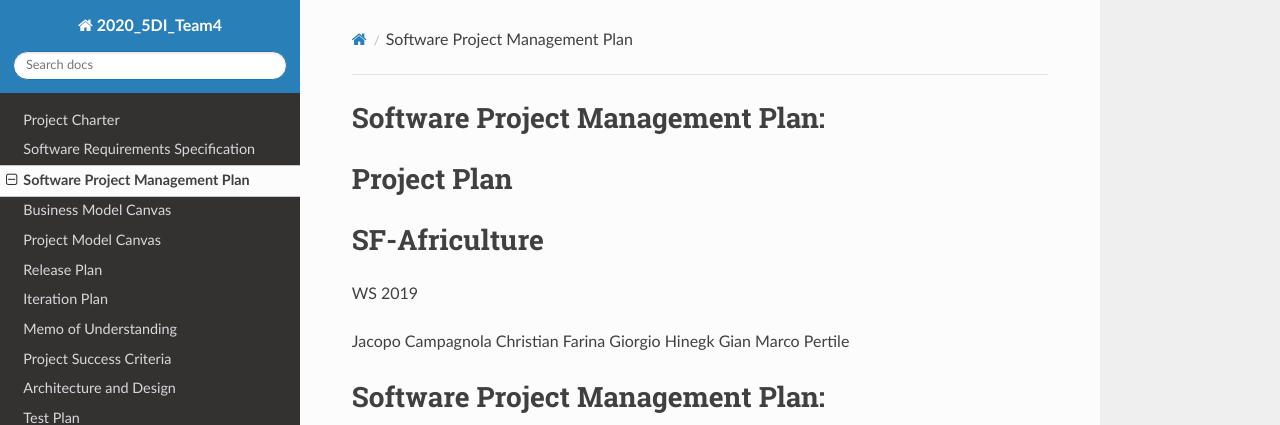
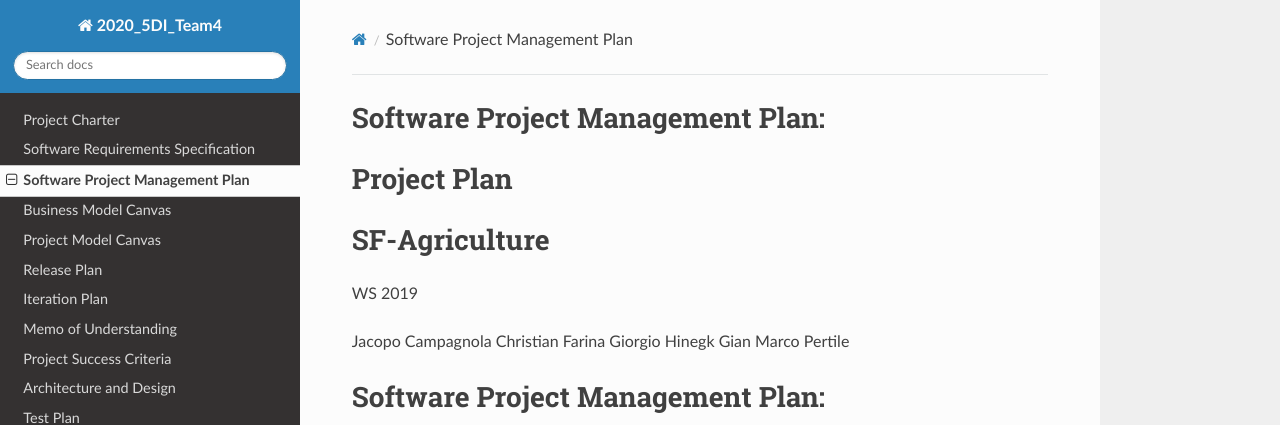
Before and after one commit to FarinaChristian/2020_5DI_team3.2_Farina, an MkDocs documentation site: the page built from docs/software_projeckt_management_plan.md, in a window 1280 px wide and 900 px high. Shown: the top 425 px of the window. Built offline with MkDocs 1.6.1, drawn with Linux system fonts in a browser that asks for light colours; nearby versions of some CDN libraries.

Commit message:
Update software_projeckt_management_plan.md

```diff
--- a/docs/software_projeckt_management_plan.md
+++ b/docs/software_projeckt_management_plan.md
@@ -14,7 +14,7 @@
 
 
 
-# SF-Africulture
+# SF-Agriculture
 
 WS 2019
 
```
